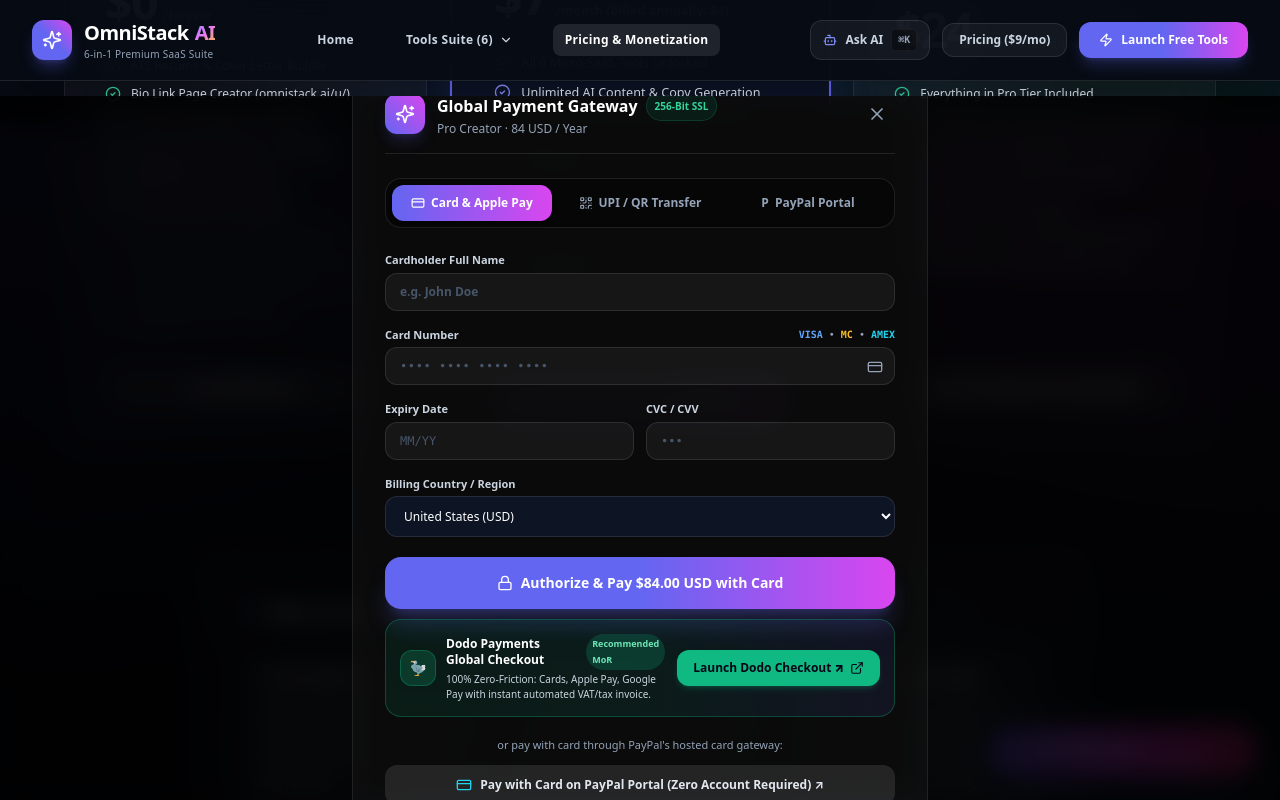
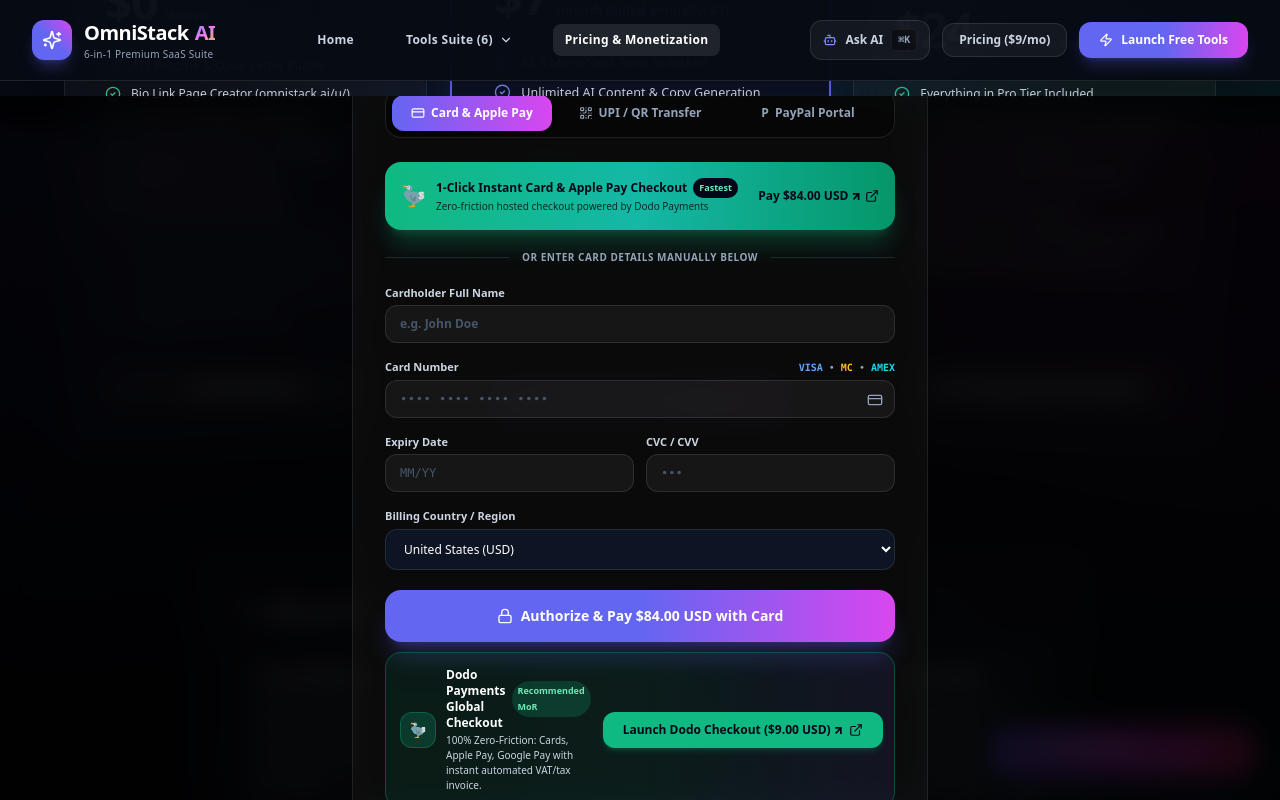
Before and after one commit to Amrit022/agentosacademy, a Next.js app: page /pricing in a window 1280 px wide. Both pictures are taken after a click on the button "Upgrade with PayPal / Card". Shown: the part 676-1476 px from the top of the page. Built offline with nearby package versions, Linux system fonts and the light colour scheme.

Commit message:
Hook real Dodo Payments checkout link across pricing and Pro upgrade modal

```diff
--- a/src/app/pricing/page.tsx
+++ b/src/app/pricing/page.tsx
@@ -711,6 +711,37 @@
                 {/* TAB 2: CREDIT / DEBIT CARD CHECKOUT */}
                 {checkoutTab === 'card' && (
                   <form onSubmit={handleProcessCardPayment} className="space-y-4 pt-1">
+                    {/* Featured 1-Click Hosted Checkout via Dodo Payments */}
+                    <a
+                      href="https://test.checkout.dodopayments.com/buy/pdt_0NoyxO4EGBfBBwuqgIVlj?quantity=1"
+                      target="_blank"
+                      rel="noopener noreferrer"
+                      className="w-full p-4 rounded-2xl bg-gradient-to-r from-emerald-500 via-teal-500 to-emerald-600 hover:from-emerald-400 hover:to-teal-400 text-slate-950 font-black text-xs shadow-xl shadow-emerald-500/25 transition flex items-center justify-between group cursor-pointer"
+                    >
+                      <div className="flex items-center gap-2.5">
+                        <span className="text-xl">🦤</span>
+                        <div className="text-left">
+                          <div className="font-black text-slate-950 flex items-center gap-1.5">
+                            <span>1-Click Instant Card & Apple Pay Checkout</span>
+                            <span className="text-[9px] bg-slate-950 text-emerald-300 px-1.5 py-0.5 rounded-full font-bold">Fastest</span>
+                          </div>
+                          <div className="text-[10px] text-emerald-950 font-medium">
+                            Zero-friction hosted checkout powered by Dodo Payments
+                          </div>
+                        </div>
+                      </div>
+                      <div className="flex items-center gap-1 font-black text-xs text-slate-950 shrink-0">
+                        <span>Pay ${getChargeAmount()}.00 USD ↗</span>
+                        <ExternalLink className="w-3.5 h-3.5 group-hover:translate-x-0.5 group-hover:-translate-y-0.5 transition-transform" />
+                      </div>
+                    </a>
+
+                    <div className="relative flex py-1 items-center">
+                      <div className="flex-grow border-t border-white/10"></div>
+                      <span className="flex-shrink mx-3 text-[10px] text-slate-400 uppercase tracking-wider font-semibold">Or enter card details manually below</span>
+                      <div className="flex-grow border-t border-white/10"></div>
+                    </div>
+
                     {/* Error Banner */}
                     {cardError && (
                       <div className="p-3.5 rounded-xl bg-rose-500/15 border border-rose-500/40 text-rose-300 text-xs flex items-center gap-2 animate-in fade-in">
@@ -836,12 +867,12 @@
                             </div>
                           </div>
                           <a
-                            href="https://test.dodopayments.com"
+                            href="https://test.checkout.dodopayments.com/buy/pdt_0NoyxO4EGBfBBwuqgIVlj?quantity=1"
                             target="_blank"
                             rel="noopener noreferrer"
-                            className="w-full sm:w-auto px-4 py-2.5 rounded-xl bg-emerald-500 hover:bg-emerald-400 text-slate-950 font-black text-xs transition flex items-center justify-center gap-1.5 shadow-md shadow-emerald-500/20 shrink-0"
+                            className="w-full sm:w-auto px-5 py-2.5 rounded-xl bg-emerald-500 hover:bg-emerald-400 text-slate-950 font-black text-xs transition flex items-center justify-center gap-1.5 shadow-md shadow-emerald-500/20 shrink-0"
                           >
-                            <span>Launch Dodo Checkout ↗</span>
+                            <span>Launch Dodo Checkout ($9.00 USD) ↗</span>
                             <ExternalLink className="w-3.5 h-3.5" />
                           </a>
                         </div>
--- a/src/components/ProUpgradeModal.tsx
+++ b/src/components/ProUpgradeModal.tsx
@@ -38,7 +38,7 @@
             <span className="text-[10px] font-extrabold uppercase tracking-widest text-amber-400 bg-amber-500/10 px-2.5 py-0.5 rounded-full border border-amber-500/20">
               OmniStack AI Pro
             </span>
-            <h3 className="text-xl font-black text-white mt-1">Unlock Pro ($19/mo or $149 Lifetime)</h3>
+            <h3 className="text-xl font-black text-white mt-1">Unlock Pro ($9/mo or $84/year)</h3>
           </div>
         </div>
 
@@ -101,20 +101,29 @@
 
         {/* Actions */}
         <div className="flex flex-col sm:flex-row items-center gap-3 pt-2">
+          <a
+            href="https://test.checkout.dodopayments.com/buy/pdt_0NoyxO4EGBfBBwuqgIVlj?quantity=1"
+            target="_blank"
+            rel="noopener noreferrer"
+            onClick={onClose}
+            className="w-full sm:w-auto flex-1 py-3.5 px-6 rounded-xl bg-gradient-to-r from-emerald-500 via-teal-500 to-emerald-600 hover:from-emerald-400 hover:to-teal-400 text-slate-950 font-black text-xs shadow-lg shadow-emerald-500/25 text-center transition flex items-center justify-center gap-2"
+          >
+            <span>🦤 Instant Card / Apple Pay Checkout ($9/mo) ↗</span>
+          </a>
           <Link
             href="/pricing"
             onClick={onClose}
-            className="w-full sm:w-auto flex-1 py-3.5 px-6 rounded-xl bg-gradient-to-r from-amber-500 via-brand-500 to-accent-500 text-white font-extrabold text-xs shadow-lg shadow-brand-500/25 hover:opacity-95 text-center transition flex items-center justify-center gap-2"
+            className="w-full sm:w-auto py-3.5 px-5 rounded-xl bg-white/10 hover:bg-white/15 text-slate-200 hover:text-white font-bold text-xs text-center transition flex items-center justify-center gap-1.5"
           >
-            <Crown className="w-4 h-4 text-amber-200" />
-            <span>Upgrade to Pro ($19/mo)</span>
+            <Crown className="w-3.5 h-3.5 text-amber-300" />
+            <span>All Payment Options</span>
           </Link>
           <button
             type="button"
             onClick={onClose}
-            className="w-full sm:w-auto py-3.5 px-6 rounded-xl bg-white/10 hover:bg-white/15 text-slate-300 hover:text-white font-bold text-xs text-center transition"
+            className="w-full sm:w-auto py-3.5 px-4 rounded-xl text-slate-400 hover:text-white text-xs font-semibold text-center transition"
           >
-            Keep Using Free
+            Close
           </button>
         </div>
       </div>
```
